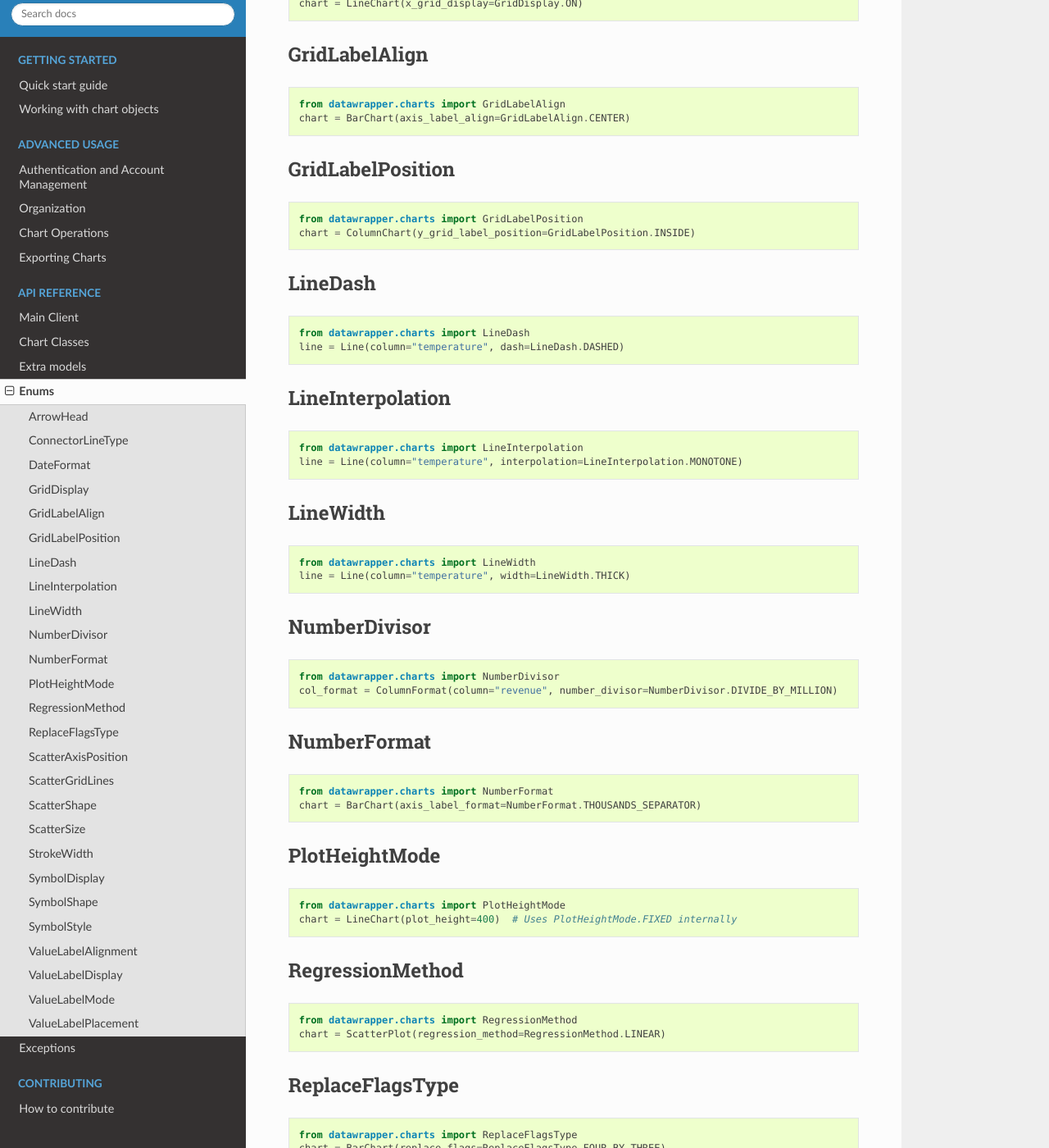
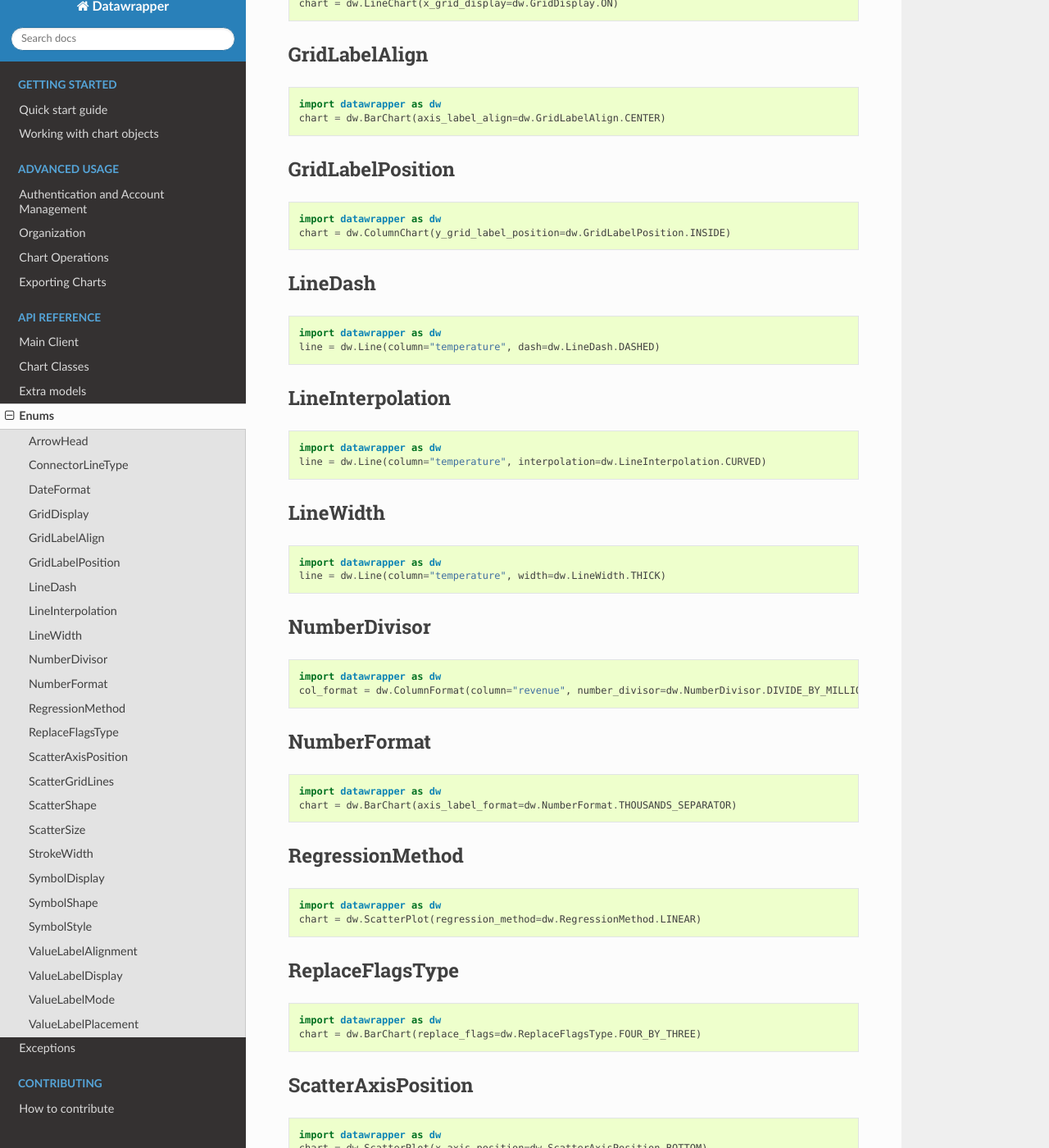
Before and after one commit to chekos/Datawrapper, a Sphinx documentation site: the page built from docs/user-guide/api/enums.rst, in a window 1280 px wide and 1400 px high, scrolled down 716 px. Shown: the whole window at 82% size. Built offline with Sphinx 7.4.7 and the Read the Docs theme 3.1.0, drawn with Linux system fonts in a browser that asks for light colours; pages that are not in the unit, such as notebooks, are missing from menus; the version number could not be read and is left out; some of the changed text lies outside the part shown.

Commit message:
Update enums.rst

```diff
--- a/docs/user-guide/api/enums.rst
+++ b/docs/user-guide/api/enums.rst
@@ -12,8 +12,8 @@
 
 .. code-block:: python
 
-   from datawrapper.charts import ArrowHead
-   connector = ConnectorLine(arrow_head=ArrowHead.TRIANGLE)
+   import datawrapper as dw
+   connector = dw.ConnectorLine(arrow_head=dw.ArrowHead.TRIANGLE)
 
 .. enum-table:: datawrapper.charts.enums.ArrowHead
 
@@ -22,8 +22,8 @@
 
 .. code-block:: python
 
-   from datawrapper import ConnectorLineType
-   connector = ConnectorLine(type=ConnectorLineType.CURVE_RIGHT)
+   import datawrapper as dw
+   connector = dw.ConnectorLine(type=dw.ConnectorLineType.CURVE_RIGHT)
 
 .. enum-table:: datawrapper.charts.enums.ConnectorLineType
 
@@ -32,8 +32,8 @@
 
 .. code-block:: python
 
-   from datawrapper.charts import DateFormat
-   chart = LineChart(x_grid_format=DateFormat.MONTH_ABBREVIATED_WITH_YEAR)
+   import datawrapper as dw
+   chart = dw.LineChart(x_grid_format=dw.DateFormat.MONTH_ABBREVIATED_WITH_YEAR)
 
 .. enum-table:: datawrapper.charts.enums.DateFormat
 
@@ -42,8 +42,8 @@
 
 .. code-block:: python
 
-   from datawrapper.charts import GridDisplay
-   chart = LineChart(x_grid_display=GridDisplay.ON)
+   import datawrapper as dw
+   chart = dw.LineChart(x_grid_display=dw.GridDisplay.ON)
 
 .. enum-table:: datawrapper.charts.enums.GridDisplay
 
@@ -52,8 +52,8 @@
 
 .. code-block:: python
 
-   from datawrapper.charts import GridLabelAlign
-   chart = BarChart(axis_label_align=GridLabelAlign.CENTER)
+   import datawrapper as dw
+   chart = dw.BarChart(axis_label_align=dw.GridLabelAlign.CENTER)
 
 .. enum-table:: datawrapper.charts.enums.GridLabelAlign
 
@@ -62,8 +62,8 @@
 
 .. code-block:: python
 
-   from datawrapper.charts import GridLabelPosition
-   chart = ColumnChart(y_grid_label_position=GridLabelPosition.INSIDE)
+   import datawrapper as dw
+   chart = dw.ColumnChart(y_grid_label_position=dw.GridLabelPosition.INSIDE)
 
 .. enum-table:: datawrapper.charts.enums.GridLabelPosition
 
@@ -72,8 +72,8 @@
 
 .. code-block:: python
 
-   from datawrapper.charts import LineDash
-   line = Line(column="temperature", dash=LineDash.DASHED)
+   import datawrapper as dw
+   line = dw.Line(column="temperature", dash=dw.LineDash.DASHED)
 
 .. enum-table:: datawrapper.charts.enums.LineDash
 
@@ -82,8 +82,8 @@
 
 .. code-block:: python
 
-   from datawrapper.charts import LineInterpolation
-   line = Line(column="temperature", interpolation=LineInterpolation.MONOTONE)
+   import datawrapper as dw
+   line = dw.Line(column="temperature", interpolation=dw.LineInterpolation.CURVED)
 
 .. enum-table:: datawrapper.charts.enums.LineInterpolation
 
@@ -92,8 +92,8 @@
 
 .. code-block:: python
 
-   from datawrapper.charts import LineWidth
-   line = Line(column="temperature", width=LineWidth.THICK)
+   import datawrapper as dw
+   line = dw.Line(column="temperature", width=dw.LineWidth.THICK)
 
 .. enum-table:: datawrapper.charts.enums.LineWidth
 
@@ -102,8 +102,8 @@
 
 .. code-block:: python
 
-   from datawrapper.charts import NumberDivisor
-   col_format = ColumnFormat(column="revenue", number_divisor=NumberDivisor.DIVIDE_BY_MILLION)
+   import datawrapper as dw
+   col_format = dw.ColumnFormat(column="revenue", number_divisor=dw.NumberDivisor.DIVIDE_BY_MILLION)
 
 .. enum-table:: datawrapper.charts.enums.NumberDivisor
 
@@ -112,28 +112,18 @@
 
 .. code-block:: python
 
-   from datawrapper.charts import NumberFormat
-   chart = BarChart(axis_label_format=NumberFormat.THOUSANDS_SEPARATOR)
+   import datawrapper as dw
+   chart = dw.BarChart(axis_label_format=dw.NumberFormat.THOUSANDS_SEPARATOR)
 
 .. enum-table:: datawrapper.charts.enums.NumberFormat
-
-PlotHeightMode
---------------
-
-.. code-block:: python
-
-   from datawrapper.charts import PlotHeightMode
-   chart = LineChart(plot_height=400)  # Uses PlotHeightMode.FIXED internally
-
-.. enum-table:: datawrapper.charts.enums.PlotHeightMode
 
 RegressionMethod
 ----------------
 
 .. code-block:: python
 
-   from datawrapper.charts import RegressionMethod
-   chart = ScatterPlot(regression_method=RegressionMethod.LINEAR)
+   import datawrapper as dw
+   chart = dw.ScatterPlot(regression_method=dw.RegressionMethod.LINEAR)
 
 .. enum-table:: datawrapper.charts.enums.RegressionMethod
 
@@ -142,8 +132,8 @@
 
 .. code-block:: python
 
-   from datawrapper.charts import ReplaceFlagsType
-   chart = BarChart(replace_flags=ReplaceFlagsType.FOUR_BY_THREE)
+   import datawrapper as dw
+   chart = dw.BarChart(replace_flags=dw.ReplaceFlagsType.FOUR_BY_THREE)
 
 .. enum-table:: datawrapper.charts.enums.ReplaceFlagsType
 
@@ -152,8 +142,8 @@
 
 .. code-block:: python
 
-   from datawrapper.charts import ScatterAxisPosition
-   chart = ScatterPlot(x_axis_position=ScatterAxisPosition.BOTTOM)
+   import datawrapper as dw
+   chart = dw.ScatterPlot(x_axis_position=dw.ScatterAxisPosition.BOTTOM)
 
 .. enum-table:: datawrapper.charts.enums.ScatterAxisPosition
 
@@ -162,8 +152,8 @@
 
 .. code-block:: python
 
-   from datawrapper.charts import ScatterGridLines
-   chart = ScatterPlot(x_grid_lines=ScatterGridLines.ON)
+   import datawrapper as dw
+   chart = dw.ScatterPlot(x_grid_lines=dw.ScatterGridLines.ON)
 
 .. enum-table:: datawrapper.charts.enums.ScatterGridLines
 
@@ -172,8 +162,8 @@
 
 .. code-block:: python
 
-   from datawrapper.charts import ScatterShape
-   chart = ScatterPlot(shape=ScatterShape.CIRCLE)
+   import datawrapper as dw
+   chart = dw.ScatterPlot(shape=dw.ScatterShape.CIRCLE)
 
 .. enum-table:: datawrapper.charts.enums.ScatterShape
 
@@ -182,8 +172,8 @@
 
 .. code-block:: python
 
-   from datawrapper.charts import ScatterSize
-   chart = ScatterPlot(size=ScatterSize.MEDIUM)
+   import datawrapper as dw
+   chart = dw.ScatterPlot(size=dw.ScatterSize.MEDIUM)
 
 .. enum-table:: datawrapper.charts.enums.ScatterSize
 
@@ -192,8 +182,8 @@
 
 .. code-block:: python
 
-   from datawrapper.charts import StrokeWidth
-   connector = ConnectorLine(stroke=StrokeWidth.MEDIUM)
+   import datawrapper as dw
+   connector = dw.ConnectorLine(stroke=dw.StrokeWidth.MEDIUM)
 
 .. enum-table:: datawrapper.charts.enums.StrokeWidth
 
@@ -202,8 +192,8 @@
 
 .. code-block:: python
 
-   from datawrapper.charts import SymbolDisplay
-   symbol = LineSymbol(display=SymbolDisplay.FIRST_LAST)
+   import datawrapper as dw
+   symbol = dw.LineSymbol(display=dw.SymbolDisplay.FIRST_LAST)
 
 .. enum-table:: datawrapper.charts.enums.SymbolDisplay
 
@@ -212,8 +202,8 @@
 
 .. code-block:: python
 
-   from datawrapper.charts import SymbolShape
-   symbol = LineSymbol(shape=SymbolShape.CIRCLE)
+   import datawrapper as dw
+   symbol = dw.LineSymbol(shape=dw.SymbolShape.CIRCLE)
 
 .. enum-table:: datawrapper.charts.enums.SymbolShape
 
@@ -222,8 +212,8 @@
 
 .. code-block:: python
 
-   from datawrapper.charts import SymbolStyle
-   symbol = LineSymbol(style=SymbolStyle.OUTLINED)
+   import datawrapper as dw
+   symbol = dw.LineSymbol(style=dw.SymbolStyle.OUTLINED)
 
 .. enum-table:: datawrapper.charts.enums.SymbolStyle
 
@@ -232,8 +222,8 @@
 
 .. code-block:: python
 
-   from datawrapper.charts import ValueLabelAlignment
-   chart = BarChart(value_label_alignment=ValueLabelAlignment.CENTER)
+   import datawrapper as dw
+   chart = dw.BarChart(value_label_alignment=dw.ValueLabelAlignment.CENTER)
 
 .. enum-table:: datawrapper.charts.enums.ValueLabelAlignment
 
@@ -242,8 +232,8 @@
 
 .. code-block:: python
 
-   from datawrapper.charts import ValueLabelDisplay
-   chart = ColumnChart(show_value_labels=ValueLabelDisplay.ALWAYS)
+   import datawrapper as dw
+   chart = dw.ColumnChart(show_value_labels=dw.ValueLabelDisplay.ALWAYS)
 
 .. enum-table:: datawrapper.charts.enums.ValueLabelDisplay
 
@@ -252,8 +242,8 @@
 
 .. code-block:: python
 
-   from datawrapper.charts import ValueLabelMode
-   value_label = LineValueLabel(mode=ValueLabelMode.ALWAYS)
+   import datawrapper as dw
+   value_label = dw.LineValueLabel(mode=dw.ValueLabelMode.ALWAYS)
 
 .. enum-table:: datawrapper.charts.enums.ValueLabelMode
 
@@ -262,7 +252,7 @@
 
 .. code-block:: python
 
-   from datawrapper.charts import ValueLabelPlacement
-   chart = ColumnChart(value_labels_placement=ValueLabelPlacement.OUTSIDE)
+   import datawrapper as dw
+   chart = dw.ColumnChart(value_labels_placement=dw.ValueLabelPlacement.OUTSIDE)
 
 .. enum-table:: datawrapper.charts.enums.ValueLabelPlacement
```
